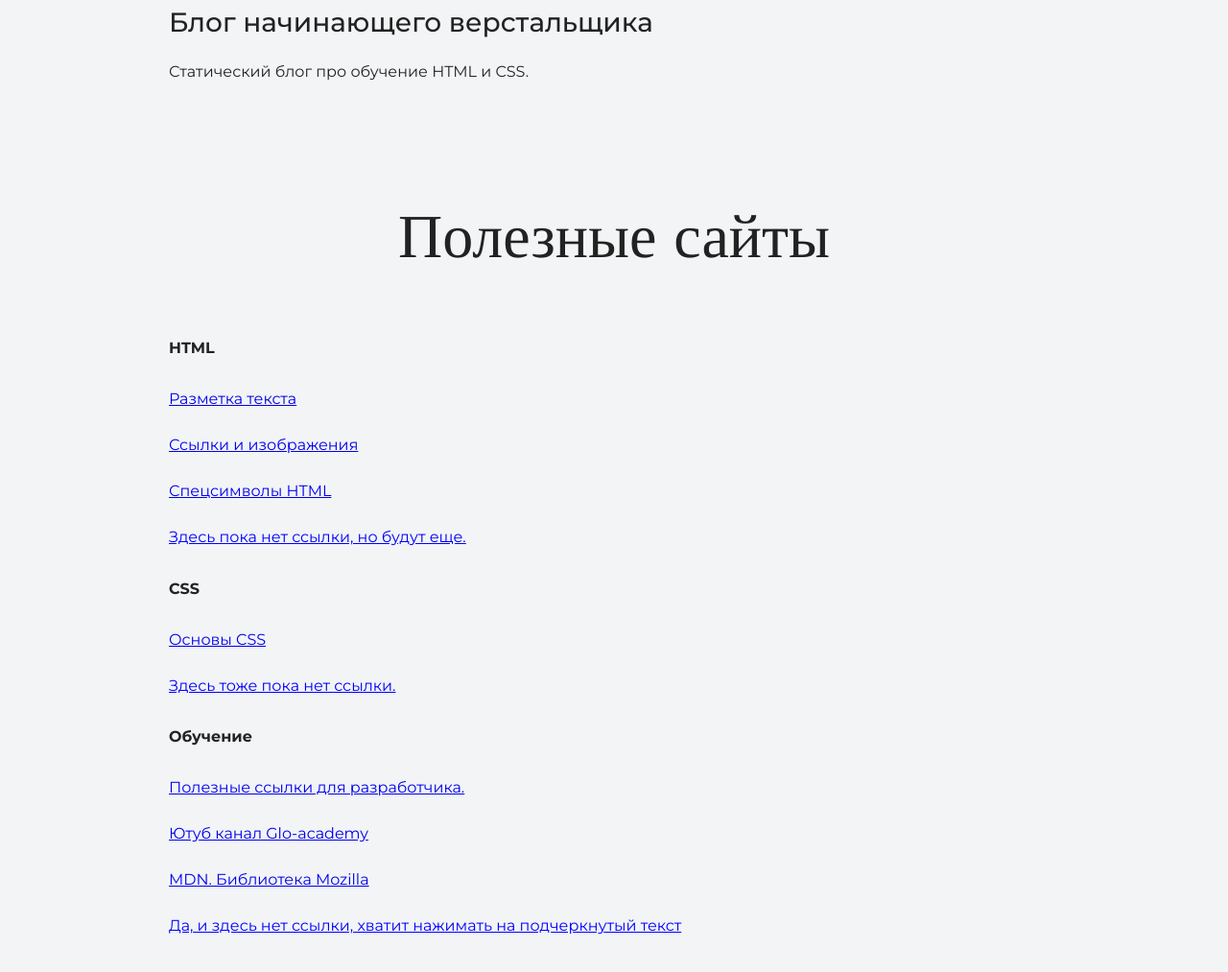
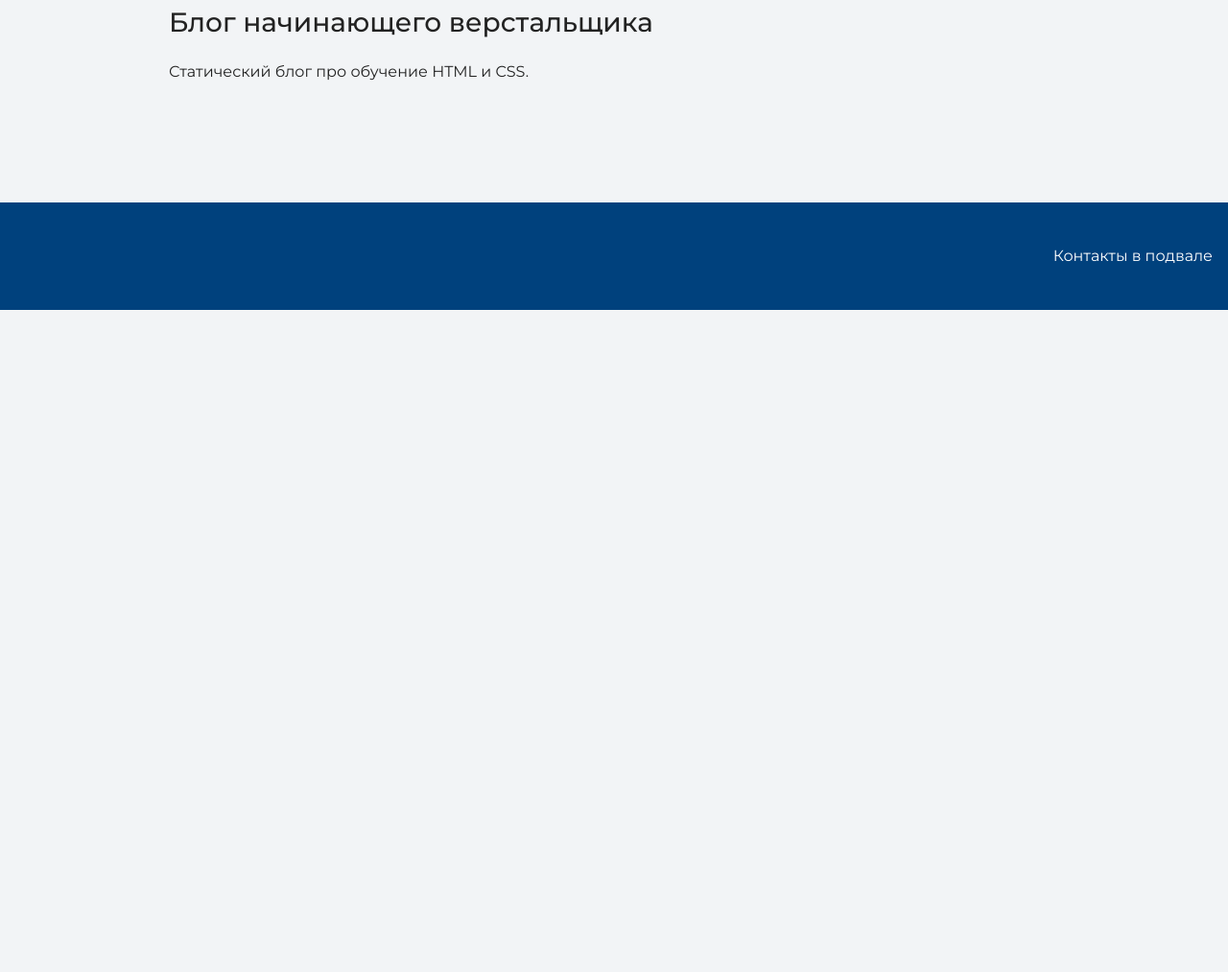
Before and after one commit to south69/portfolio, a plain HTML site: page index.html in a window 1280 px wide. Shown: the part 1729-2742 px from the top of the page at 96% size. After the commit the page ends 2052 px from the top, so only its background shows below. Drawn offline with nearby package versions, Linux system fonts and the light colour scheme.

Commit message:
Revert "Синий текст в лже-ссылке"
This reverts commit ee7ad52f5c118cc60d785ed0adc665d952c95bbb.

```diff
--- a/index.html
+++ b/index.html
@@ -4,7 +4,7 @@
     <meta charset="UTF-8">
     <link rel="stylesheet" href="style.css">
     <link href="https://fonts.googleapis.com/css?family=Montserrat:400,500,700|Old+Standard+TT&display=swap&subset=cyrillic" rel="stylesheet">
-    <title>Портфолио South69</title>
+    <title>Портфолио Junior верстальщика</title>
   </head>
 
   <body>
@@ -15,7 +15,7 @@
     </header>
     <section class="hero-image">
     	<div class="container">
-      <h1 class="heading">South69</h1>
+      <h1 class="heading">Неопознанный Енот</h1>
       <p>Junior верстальщик</p>
       	</div>
     </section>
@@ -30,43 +30,21 @@
       	</div>
     </section>
 
-
     <section class="portfolio">
     	<div class="container">
       <h2 class="subheading">Мои работы</h2>
 
-      <h3>Сайт инструктора Кекса</h3> <!-- добавить ссылку на портфолио по дням обучения Кекса (там, где ссылки на каждый день)  -->
+      <h3>Сайт инструктора Кекса</h3>
       <p>Небольшой лендинг о школе для начинающих.</p>
 
       <h3>Блог начинающего верстальщика</h3>
       <p>Статический блог про обучение HTML и CSS.</p>
       	</div>
     </section>
-			<section class="portfolio">
-    			<div class="container">
-      				<h2 class="subheading">Полезные сайты</h2>
-      					<h4>HTML</h4>
-      						<p><a href="https://htmlacademy.ru/courses/301/run/20" target="_blank">Разметка текста</a></p> <!-- ! (target="_blank") открывает ссылку в новом окне, НЕ ВАЛИДНЫЙ для HTML4, придумать, как заменить -->
-      						<p><a href="https://htmlacademy.ru/courses/305/run/16" target="_blank">Ссылки и изображения</a></p>
-      						<p><a href="https://html5book.ru/specsimvoly-html/" target="_blank">Спецсимволы HTML</a></p>
-      						<p class="p-blue-color"><u>Здесь пока нет ссылки, но будут еще.</u></p>
-      					<h4>CSS</h4>
-      						<p><a href="https://htmlacademy.ru/courses/307/run/16" target="_blank">Основы CSS</a></p>
-      						<p class="p-blue-color"><u>Здесь тоже пока нет ссылки.</u></p>
-
-
-      					<h4>Обучение</h4>
-      						<p><a href="https://aislam23.github.io/links/" target="_blank">Полезные ссылки для разработчика.</a></p>
-      						<p><a href="https://www.youtube.com/channel/UCVswRUcKC-M35RzgPRv8qUg" target="_blank">Ютуб канал Glo-academy</a></p>
-      						<p><a href="https://developer.mozilla.org/en-US/docs/Web/HTML" target="_blank">MDN. Библиотека Mozilla</a></p>
-							<p class="p-blue-color"><u>Да, и здесь нет ссылки, хватит нажимать на подчеркнутый текст</u></p>
-      			</div>
-    		</section>
-
 
     <footer class="page-footer">
     	<div class="container">
-      <p>Контакты в подвале &#10084</p>
+      Контакты в подвале
   		</div>
     </footer>
   </body>
--- a/style.css
+++ b/style.css
@@ -192,8 +192,3 @@ body {
   padding-left: 25px;
   background-image: url("img/icon-phone-footer.svg");
 }
-
-
-.p-blue-color {
-  color: blue;
-}
```
